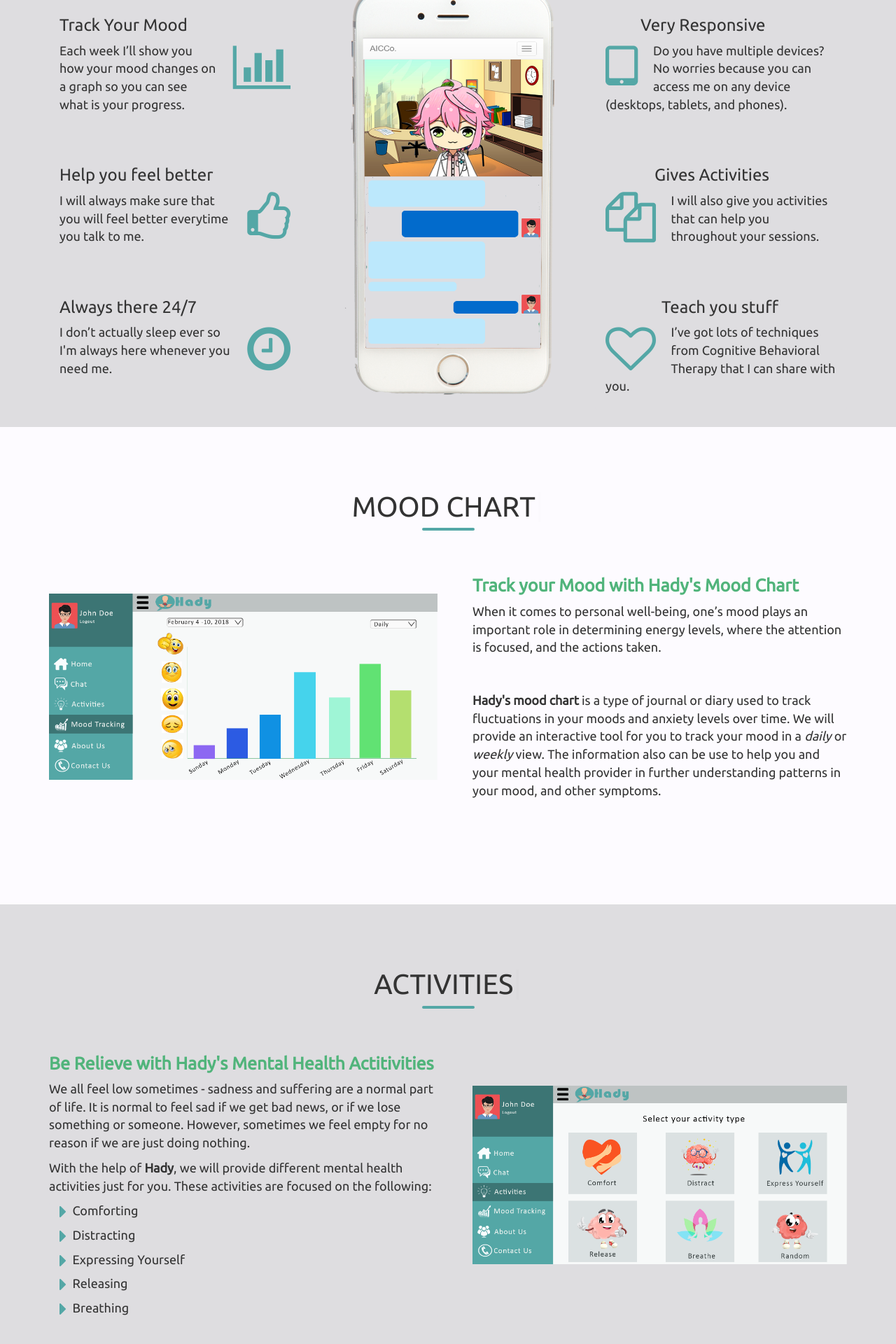
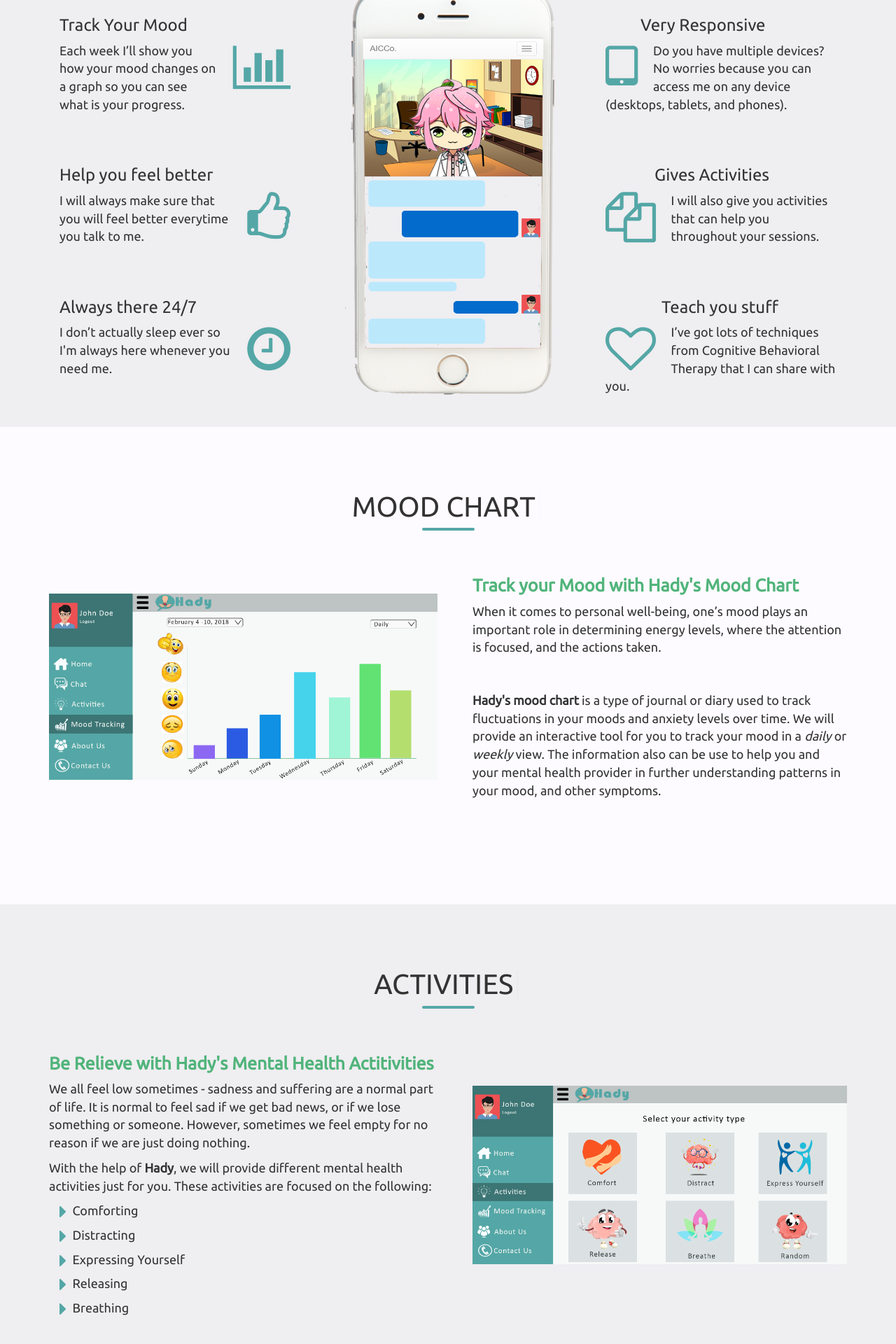
Before and after one commit to Cj-Estipona/Hady, a PHP site: page / in a window 1280 px wide. Shown: the part 920-2840 px from the top of the page at 70% size. Run offline with PHP 8.4, Linux system fonts and the light colour scheme.

Commit message:
white bg

```diff
--- a/index.php
+++ b/index.php
@@ -148,7 +148,7 @@
     height:700px;
     padding: 20px;
     font-family: 'Ubuntu', sans-serif;
-    color: #DEDDE0;
+    color: #EFEEF1;
   }
   #header .row{
     padding-top: 30px;
@@ -188,7 +188,7 @@
     width:100%;
     margin-left: 0;
     margin-right: 0;
-    background-color: #DEDDE0;
+    background-color:#EFEEF1;
     font-family: 'Ubuntu', sans-serif;
 
   }
@@ -196,13 +196,13 @@
     padding-top: 30px;
   }
   #features .container .row .col-md-4 .list-group .list-group-item{
-    background-color: #DEDDE0;
+    background-color: #EFEEF1;
     margin-top: 25px;
     margin-bottom: 25px;
     font-size: 18px;
   }
   #features .container .row .col-md-4 .list-group{
-    background-color: #DEDDE0;
+    background-color: #EFEEF1;
     border-width:0px !important;
     box-shadow: none !important;
   }
@@ -253,7 +253,7 @@
     min-height: 100px;
     margin-left: 0;
     margin-right: 0;
-    background-color: #DEDDE0;
+    background-color: #EFEEF1;
     font-family: 'Ubuntu', sans-serif;
   }
   #activities .container .row{
@@ -278,12 +278,12 @@
     font-size: 18px;
   }
   #activities .container .row .col-md-6 .list-group .list-group-item{
-    background-color: #DEDDE0;
+    background-color: #EFEEF1;
     padding-top: 0;
     padding-bottom: 0;
   }
   #activities .container .row .col-md-6 .list-group{
-    background-color: #DEDDE0;
+    background-color: #EFEEF1;
     border-width:0px !important;
     box-shadow: none !important;
   }
@@ -295,7 +295,7 @@
     min-height: 100px;
     margin-left: 0;
     margin-right: 0;
-    background-color: #DEDDE0;
+    background-color: #EFEEF1;
     font-family: 'Ubuntu', sans-serif;
   }
   #science .container{
@@ -369,7 +369,7 @@
     margin-right: 0;
     background: rgba(0,0,0,0)!important;
     font-family: 'Ubuntu', sans-serif;
-    color: #DEDDE0;
+    color: #EFEEF1;
   }
   #faq .container .row{
     padding-top: 80px;
@@ -396,7 +396,7 @@
   .panel-transparent .panel-heading{
       background: rgba(0,0,0,0)!important;
       border: 0 none !important;
-      color: #DEDDE0;
+      color: #EFEEF1;
   }
   .panel-transparent .panel-body{
       background: rgba(0,0,0,0)!important;
@@ -1079,8 +1079,6 @@
         </div>
       </div>
 
-
-
     </div> <!--content-->
 
 
@@ -1243,7 +1241,7 @@
           origin: 'top',
           distance: '300px'
         });
-        sr.reveal('#footer .fa-twitter',{
+        /*sr.reveal('#footer .fa-twitter',{
           duration: 2000,
           origin: 'right',
           distance: '300px'
@@ -1261,7 +1259,7 @@
 
         $("#signIn-btn").click(function(){
           window.location.assign("sign_in.php");
-        });
+        });*/
 
         function toggleIcon(e) {
             $(e.target)
```
